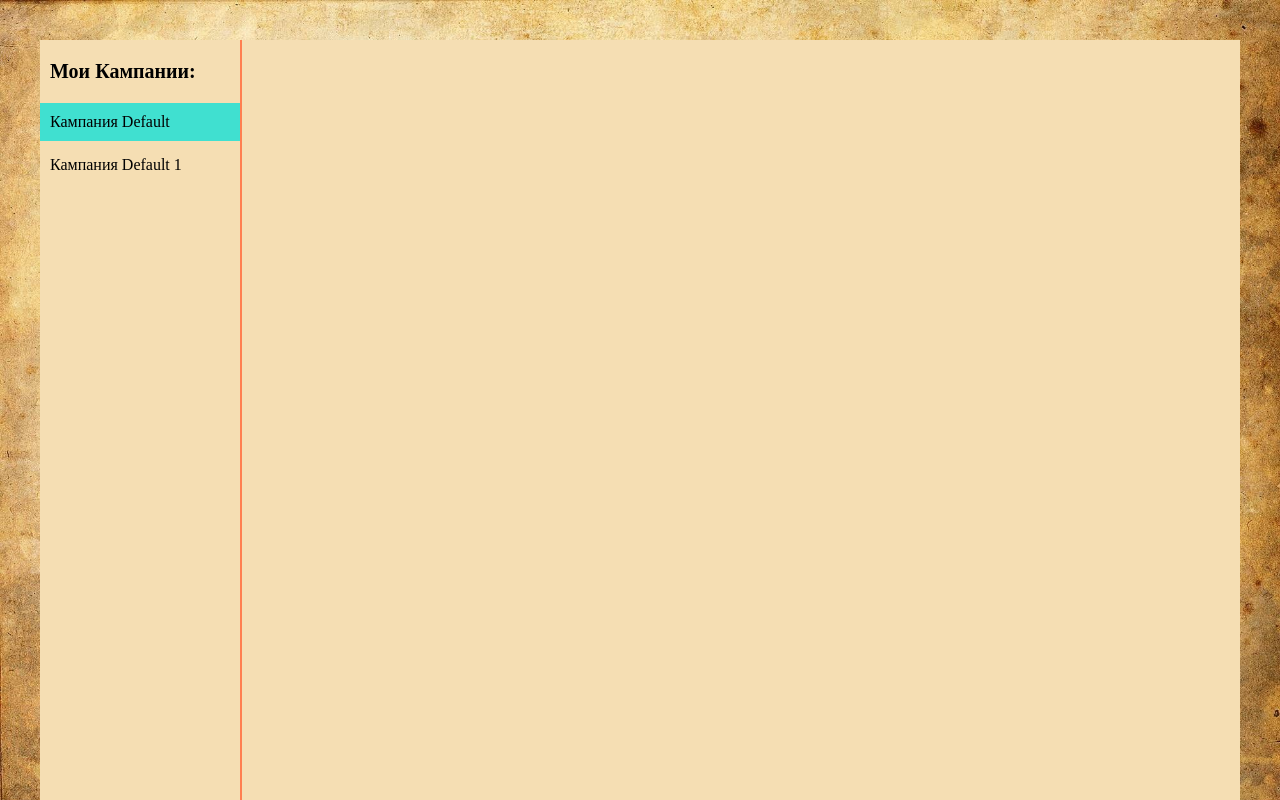
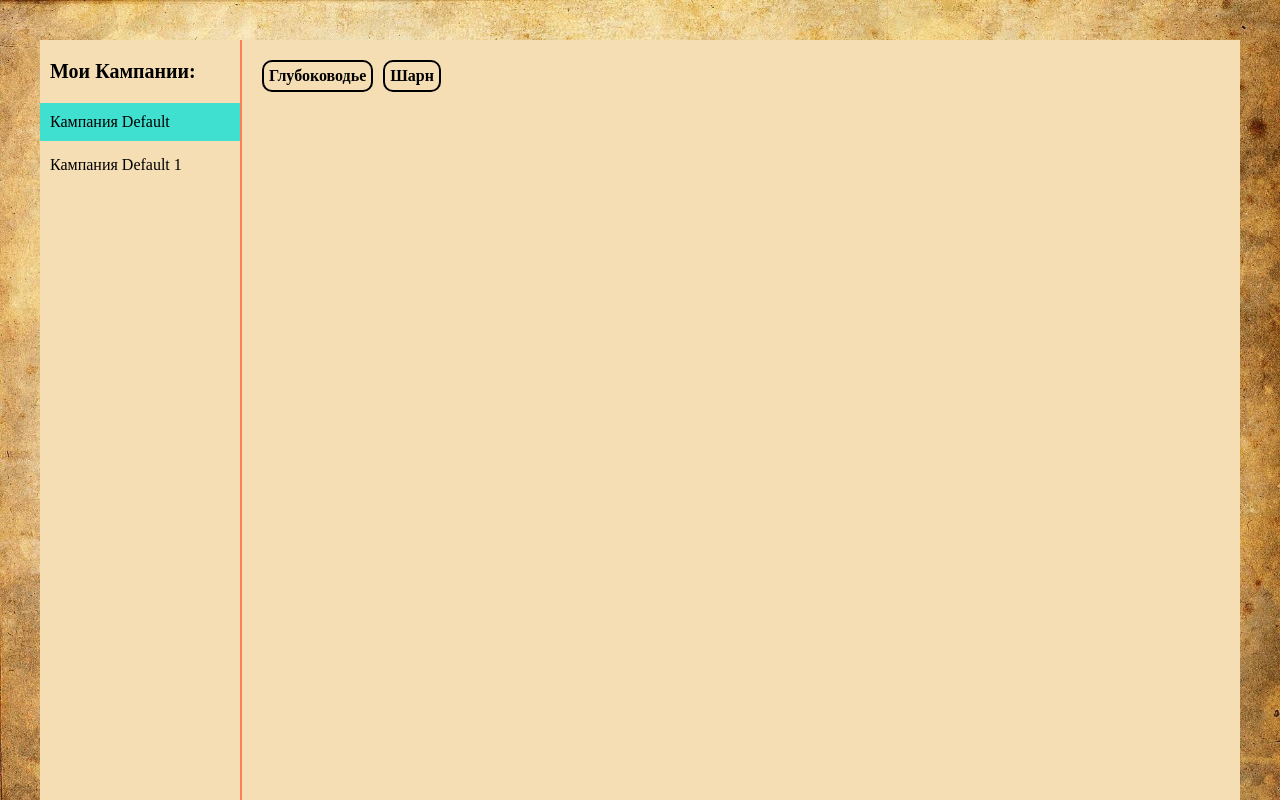
Before and after one commit to CopperWhite/rngnpc, a Vue app: page / in a window 1280 px wide. Both pictures are taken after a click on the element "Кампания Default". Built offline with nearby package versions, Linux system fonts and the light colour scheme.

Commit message:
places plates implemented

```diff
--- a/src/App.vue
+++ b/src/App.vue
@@ -4,15 +4,35 @@
             <div class="campaigns">
                 <div class="campaigns__title">Мои Кампании:</div>
 
-                <Campaign v-for="campaign in campaigns"
+                <CampaignPlate v-for="campaign in campaigns"
                     :key="campaign.id"
                     :campaignId="campaign.id"
                     :name="campaign.name"
-                    :isActive="activeCampaign === campaign.id ? true : false"
+                    :isActive="activeCampaignId === campaign.id ? true : false"
 
                     @setActiveCampaign="setActiveCampaign"
 
                     ref="campaign{{key}}"/>
+            </div>
+
+            <div class="gameContent">
+                <div class="places">
+                    <PlacePlate v-for="place in places"
+                        :key="place.id"
+                        :placeId="place.id"
+                        :name="place.name"
+                        :desc="place.desc"
+
+                        :isActive="activePlaceId === place.id ? true : false"
+
+                        @setActivePlace="setActivePlace"
+
+                        ref="place{{key}}"/>
+                </div>
+
+                <div class="characters">
+
+                </div>
             </div>
 
 
@@ -28,13 +48,30 @@
         data() {
             return {
                 campaigns: this.$store.getters.getCampaigns,
+                activeCampaignId: null,
                 activeCampaign: null,
+                places: null,
+                activePlaceId: null,
             }
         },
         methods: {
             setActiveCampaign(id) {
-                this.activeCampaign = id;
-                console.log(id)
+                this.activeCampaignId = id;
+                this.activeCampaign = this.campaigns.filter(item => item.id == this.activeCampaignId)[0];
+
+                this.findPlacesInCampaign(this.activeCampaign);
+
+                this.setActivePlace(null);
+
+                console.log(id);
+            },
+
+            findPlacesInCampaign(campaign) {
+                this.places = campaign.locations;
+            },
+
+            setActivePlace(id) {
+                this.activePlaceId = id;
             }
         }
     };
@@ -67,10 +104,12 @@
         max-width: 1200px;
 
         background-color: wheat;
+
+        display: flex;
     }
 
     .campaigns {
-        max-width: 202px;
+        min-width: 202px;
 
         box-sizing: border-box;
         border-right: 2px solid coral;
@@ -89,4 +128,14 @@
         padding-bottom: 20px;
     }
 
+    .gameContent {
+        box-sizing: border-box;
+        padding: 20px;
+    }
+
+    .places {
+        display: flex;
+        flex-wrap: wrap;
+    }
+
 </style>
--- a/src/components/Campaign.vue
+++ b/src/components/CampaignPlate.vue
@@ -6,7 +6,7 @@
 
 <script>
     export default {
-        name: 'Campaign',
+        name: 'CampaignPlate',
         props: {
             name: String,
             campaignId: Number,
--- /dev/null
+++ b/src/components/PlacePlate.vue
@@ -0,0 +1,54 @@
+<template>
+   <div class="place" @click="setActive" :class="{ active: isActive }">
+       {{name}}
+   </div>
+</template>
+
+<script>
+    export default {
+        name: 'PlacePlate',
+        props: {
+            name: String,
+            placeId: Number,
+            desc: String,
+            isActive: Boolean,
+        },
+        data() {
+            return {
+
+            }
+        },
+        methods: {
+            setActive() {
+                this.$emit('setActivePlace', this.placeId);
+
+            }
+        }
+    };
+</script>
+
+<style scoped>
+
+    .place {
+        border-radius: 10px;
+        border: 2px solid black;
+        font-weight: 800;
+        color: black;
+
+        box-sizing: border-box;
+        padding: 5px;
+
+        margin-right: 10px;
+        margin-bottom: 10px;
+
+        cursor: pointer;
+    }
+
+    .place.active {
+        color: coral;
+        border-color: coral;
+
+        pointer-events: none;
+    }
+
+</style>
--- a/src/store/index.js
+++ b/src/store/index.js
@@ -72,11 +72,6 @@ export default new Vuex.Store({
                         name: 'Глубоководье',
                         desc: 'город-государство в вымышленной вселенной Forgotten Realms, расположенный на Побережье Мечей континента Фейрун. Вотердип, прозванный также «Сияющий Город» — один из самых крупных и влиятельных городов всех Забытых Королевств. Город анонимно управляется Лордами в Масках.',
                     },
-                    {
-                        id: 1,
-                        name: 'Шарн',
-                        desc: 'Самый густонаселенный город во всем Кхорвайре, и, возможно, во всем Эберроне. Город буквально возвышается на вершине скалы выше устья реки Кинжал в южной Бренландии. Шарн известен как Город Башен, но также имеет и много других имен, в том числе — Город Ножей, Город Потерянных Душ, Город Тысячи Глаз, Ворота Ксен’дрика, и Ворота в Погибель.',
-                    }
                 ]
 
             }
@@ -113,7 +108,10 @@ export default new Vuex.Store({
         },
         getCampaigns(state) {
             return state.campaigns;
-        }
+        },
+        // getFirstCampaign(state) {
+        //     return state.campaigns[0].id;
+        // }
     },
     modules: {
 
```
Also changed, not shown: src/main.js (+4 -3 lines).
